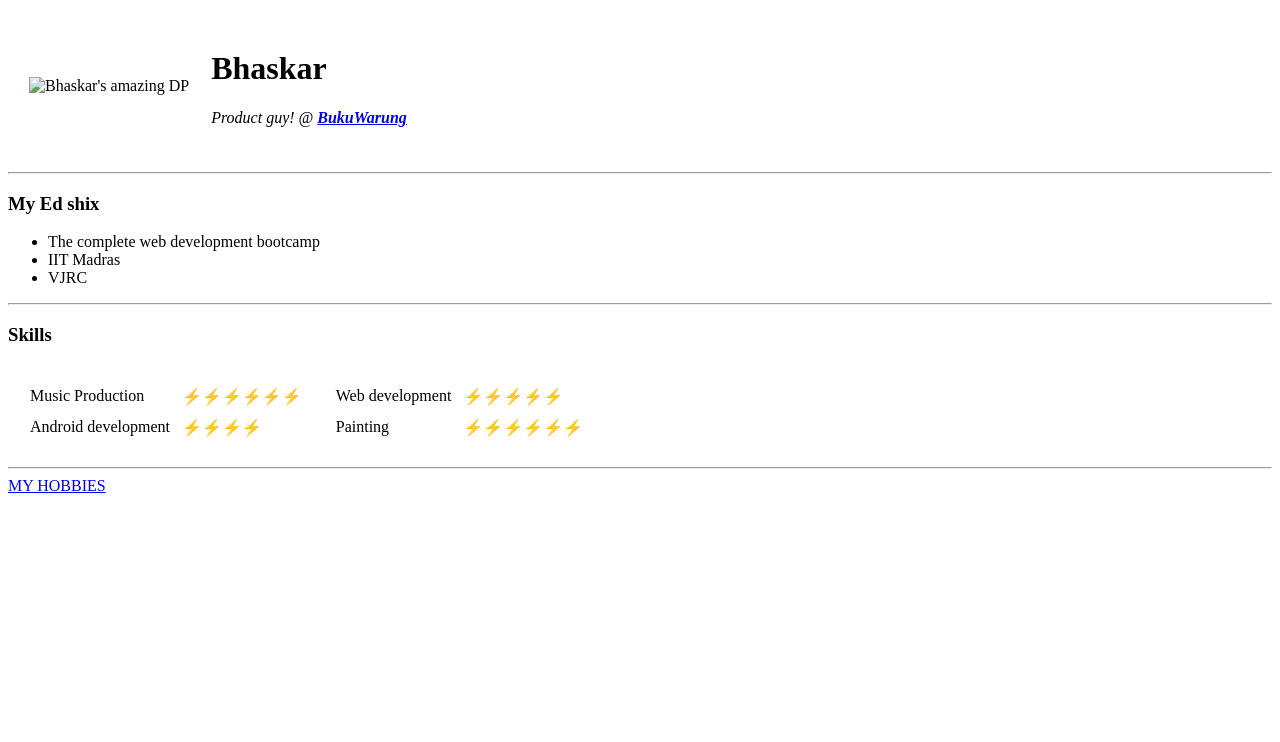
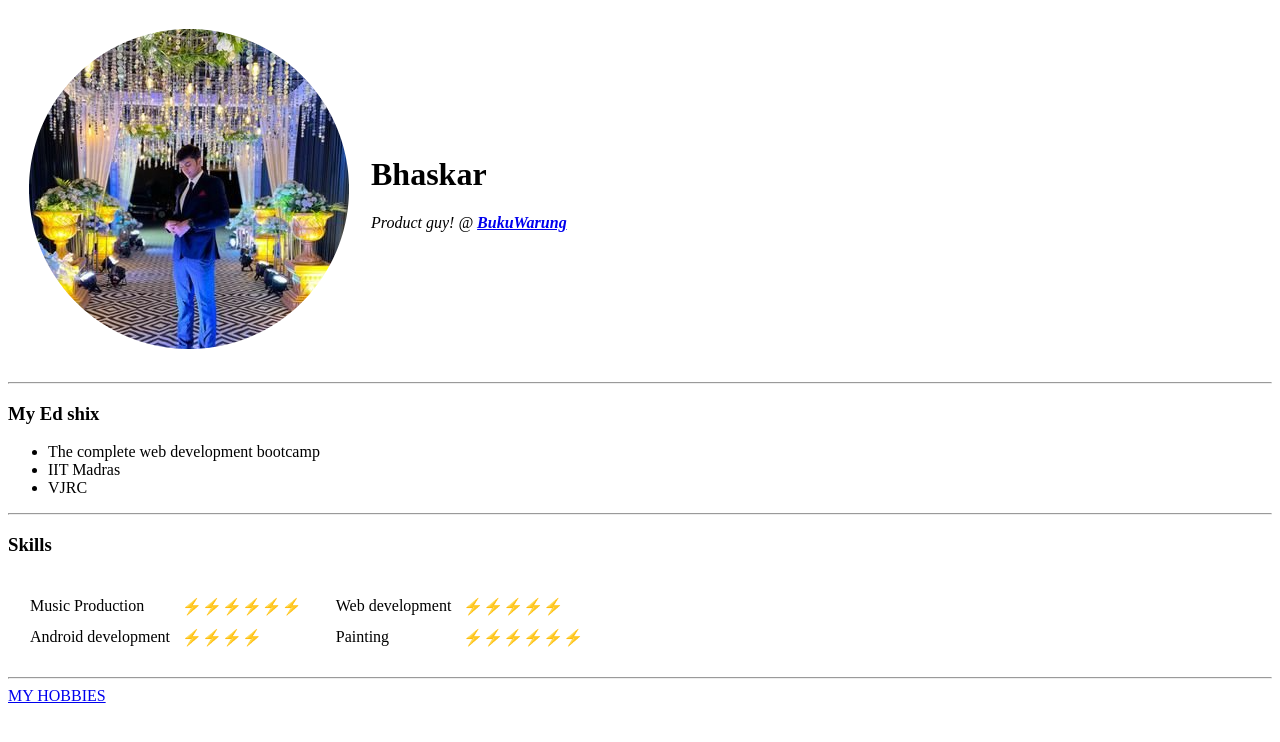
Before and after one commit to delsqrdpsi/cv, a plain HTML site: page index.html in a window 1280 px wide. Drawn offline with Linux system fonts and the light colour scheme; the site is published under a folder, as on GitHub Pages, so addresses that start at the root find nothing.

Commit message:
Update index.html

```diff
--- a/index.html
+++ b/index.html
@@ -13,7 +13,7 @@
         <table cellspacing = "20">
             <tr>
                 <td>
-                    <img src="/Images/circular_dp.png" alt="Bhaskar's amazing DP" >
+                    <img src="Images/circular_dp.png" alt="Bhaskar's amazing DP" >
                 </td>
                 <td>
                     <h1>
```
